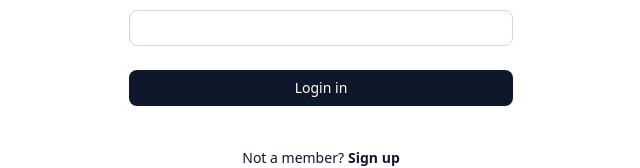
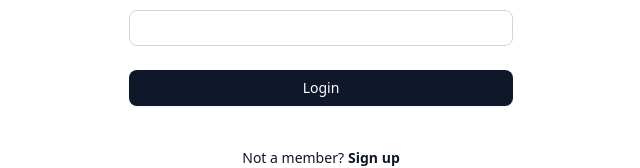
Before and after one commit to jachaksekhon/receipt-tracker, a React (Vite) app in the folder frontend/: page /login in a window 1280 px wide. Shown: the part 326-494 px from the top of the page, without its empty margins (319-959 px from the left). Built offline with nearby package versions, Linux system fonts and the light colour scheme; no server answers.

Commit message:
CCS-13: minor typo fix

```diff
--- a/frontend/src/constants/strings/LoginStrings.ts
+++ b/frontend/src/constants/strings/LoginStrings.ts
@@ -3,7 +3,7 @@ const LoginStrings = {
   EmailLabel: "Email address",
   PasswordLabel: "Password",
   ForgotPassword: "Forgot password?",
-  LoginButton: "Login in",
+  LoginButton: "Login",
   LoggingIn: "Logging in...",
   NotAMember: "Not a member?",
   SignUp: "Sign up",
```
